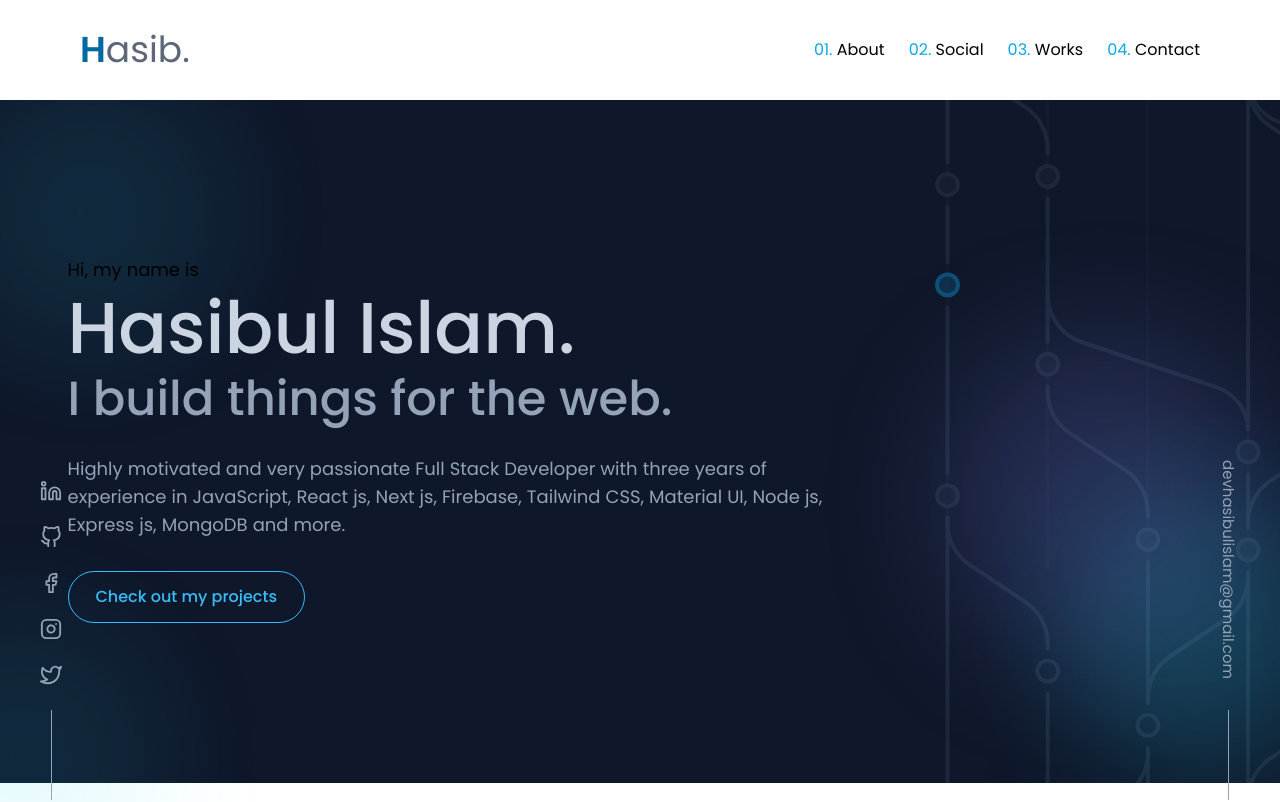
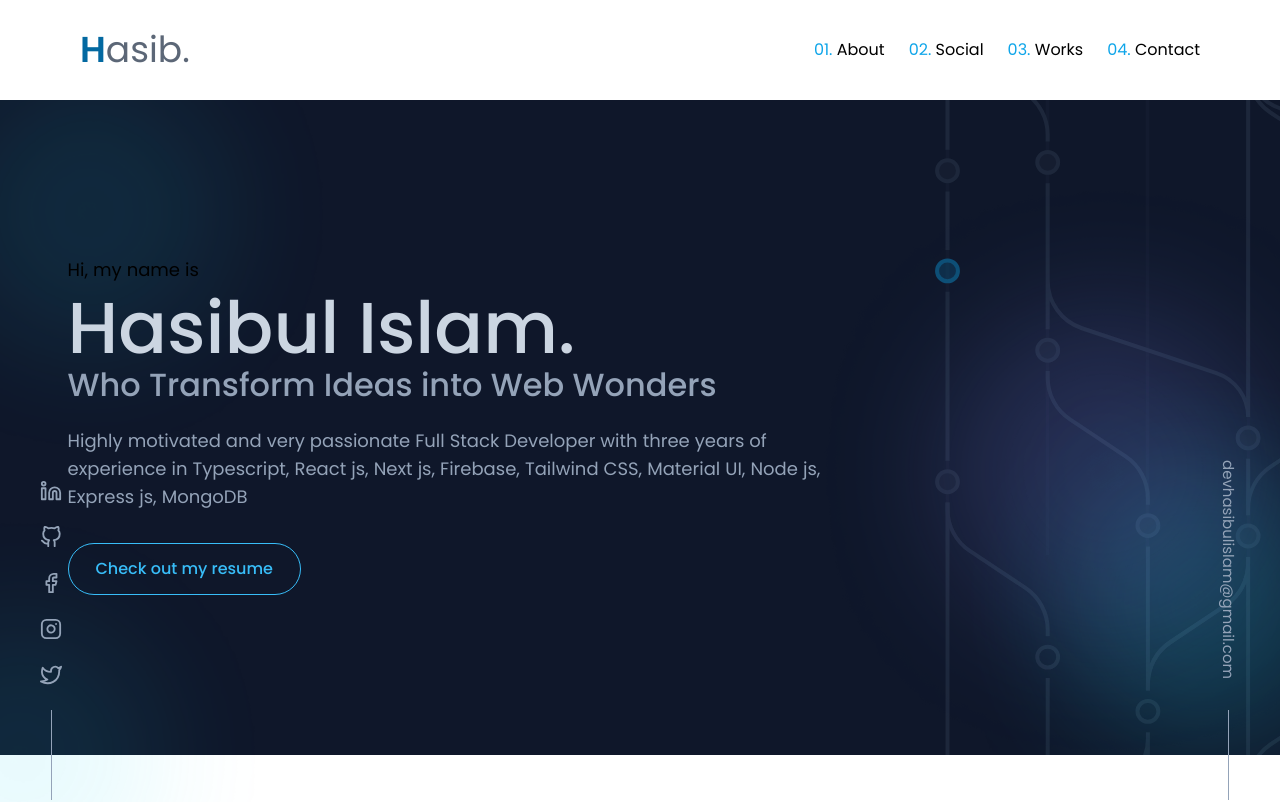
Before and after one commit to devhasibulislam/developer-portfolio, a Next.js app: page / in a window 1280 px wide. Shown: the top 802 px of the page. Built offline with nearby package versions, Linux system fonts and the light colour scheme; a web font is replaced by a local one.

Commit message:
partial left content init

```diff
--- a/src/modules/Home/sections/Hero/partials/Left.tsx
+++ b/src/modules/Home/sections/Hero/partials/Left.tsx
@@ -23,27 +23,41 @@ const Left = () => {
       </picture>
 
       <div className="relative">
-        <AnimatedTextWord text="Hi, my name is" className="text-lg" />
+        <AnimatedTextWord
+          text="Hi, my name is"
+          className="text-lg justify-center lg:justify-start"
+        />
 
         <div>
           <AnimatedTextCharacter
-            className="!font-medium !bg-clip-text !text-5xl !leading-normal md:!text-7xl md:!leading-[87px] !text-slate-300"
+            className="!font-medium !bg-clip-text !text-[2rem] !leading-normal md:!text-7xl md:!leading-[87px] !text-slate-300 justify-center lg:justify-start"
             text="Hasibul Islam."
           />
           <AnimatedTextCharacter
-            className="font-medium text-3xl sm:text-4xl tracking-normal md:text-5xl text-slate-400 mt-1"
-            text="I build things for the web."
+            className="font-medium text-sm sm:text-[1.6rem] tracking-normal md:text-[2rem] text-slate-400 mt-1 justify-center lg:justify-start"
+            text="Who Transform Ideas into Web Wonders"
           />
         </div>
 
         <div className="my-5 md:my-8 leading-7 text-slate-400 md:text-lg max-w-3xl">
-          <AnimatedTextWord text="Highly motivated and very passionate Full Stack Developer with three years of experience in JavaScript, React js, Next js, Firebase, Tailwind CSS, Material UI, Node js, Express js, MongoDB and more." />
+          <AnimatedTextWord
+            text="Highly motivated and very passionate Full Stack Developer with three years of experience in Typescript, React js, Next js, Firebase, Tailwind CSS, Material UI, Node js, Express js, MongoDB"
+            className="text-sm sm:text-lg justify-center lg:justify-start"
+          />
         </div>
       </div>
 
-      <motion.div variants={fadeUpSpring} initial="hidden" animate="visible">
-        <a href="#works">
-          <Button outlined> Check out my projects </Button>
+      <motion.div
+        variants={fadeUpSpring}
+        initial="hidden"
+        animate="visible"
+        className="w-fit mx-auto lg:ml-0"
+      >
+        <a
+          href="https://drive.google.com/file/d/1Gdbax82oaBWz2_0-OYh44E7QvfB53wNS/view?usp=share_link"
+          target="_blank"
+        >
+          <Button outlined> Check out my resume </Button>
         </a>
       </motion.div>
     </div>
```
